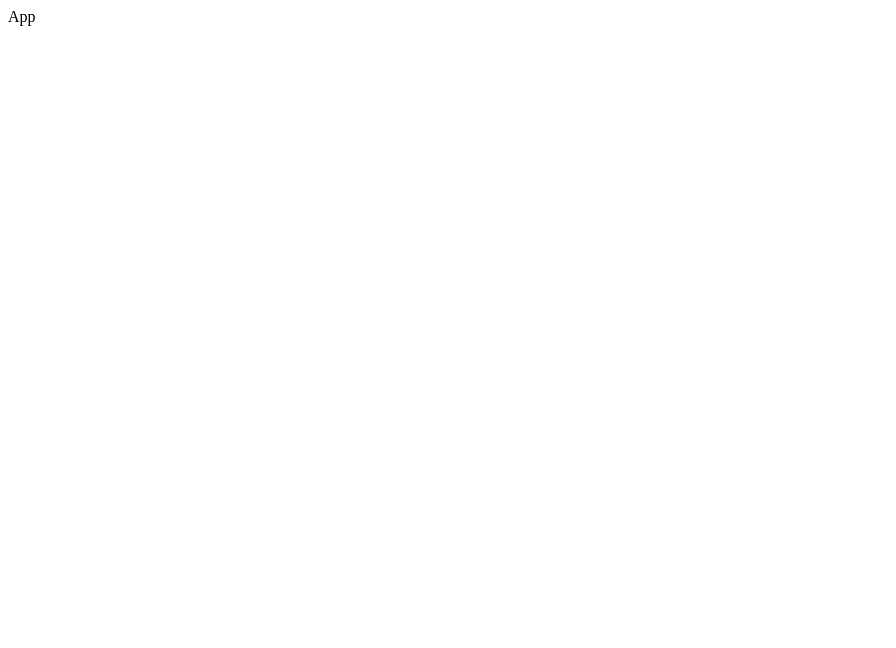
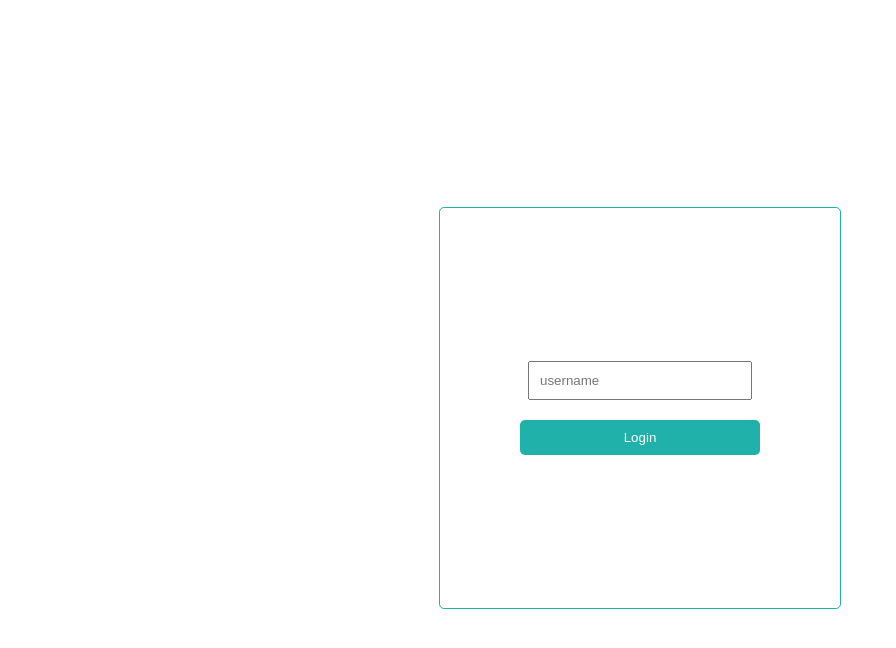
Before and after one commit to YAHYAOUI-Nabil/notification-feature, a React (Create React App) app in the folder client/: page / in a window 1280 px wide. Shown: the top 648 px of the page, without its empty margins (0-896 px from the left). Built offline with nearby package versions, Linux system fonts and the light colour scheme.

Commit message:
refact: add card and navbar components

```diff
--- a/client/src/App.jsx
+++ b/client/src/App.jsx
@@ -1,8 +1,20 @@
-import React from 'react'
+import React, { useState } from 'react'
+import './app.css'
 
 const App = () => {
+    const [username, setUsername] = useState('')
+    const [user, setUser] = useState('')
+    console.log(user)
   return (
-    <div>App</div>
+    <div className="container">
+        <div className="login">
+            <input
+                type="text"
+                placeholder="username"
+                onChange={(e)=>setUsername(e.target.value)}/>
+            <button onClick={()=>setUser(username)}>Login</button>
+        </div>
+    </div>
   )
 }
 
--- a/client/src/app.css
+++ b/client/src/app.css
@@ -0,0 +1,36 @@
+body {
+    height: 100vh;
+    display: flex;
+    justify-content: center;
+    align-items: center;
+}
+
+.container {
+    width: 50vh;
+    border-radius: 5px;
+    border: 0.5px solid lightseagreen;
+}
+
+.login {
+    height: 50vh;
+    display: flex;
+    flex-direction: column;
+    align-items: center;
+    justify-content: center;
+}
+
+input {
+    width: 50%;
+    padding: 10px;
+    margin-bottom: 20px;
+}
+
+button {
+    width: 60%;
+    padding: 10px;
+    background-color: lightseagreen;
+    color: white;
+    border: none;
+    border-radius: 5px;
+    cursor: pointer;
+}
```
Also changed, not shown: client/src/components/Card.jsx (added, +9 -0 lines), client/src/components/Navbar.jsx (added, +9 -0 lines).
